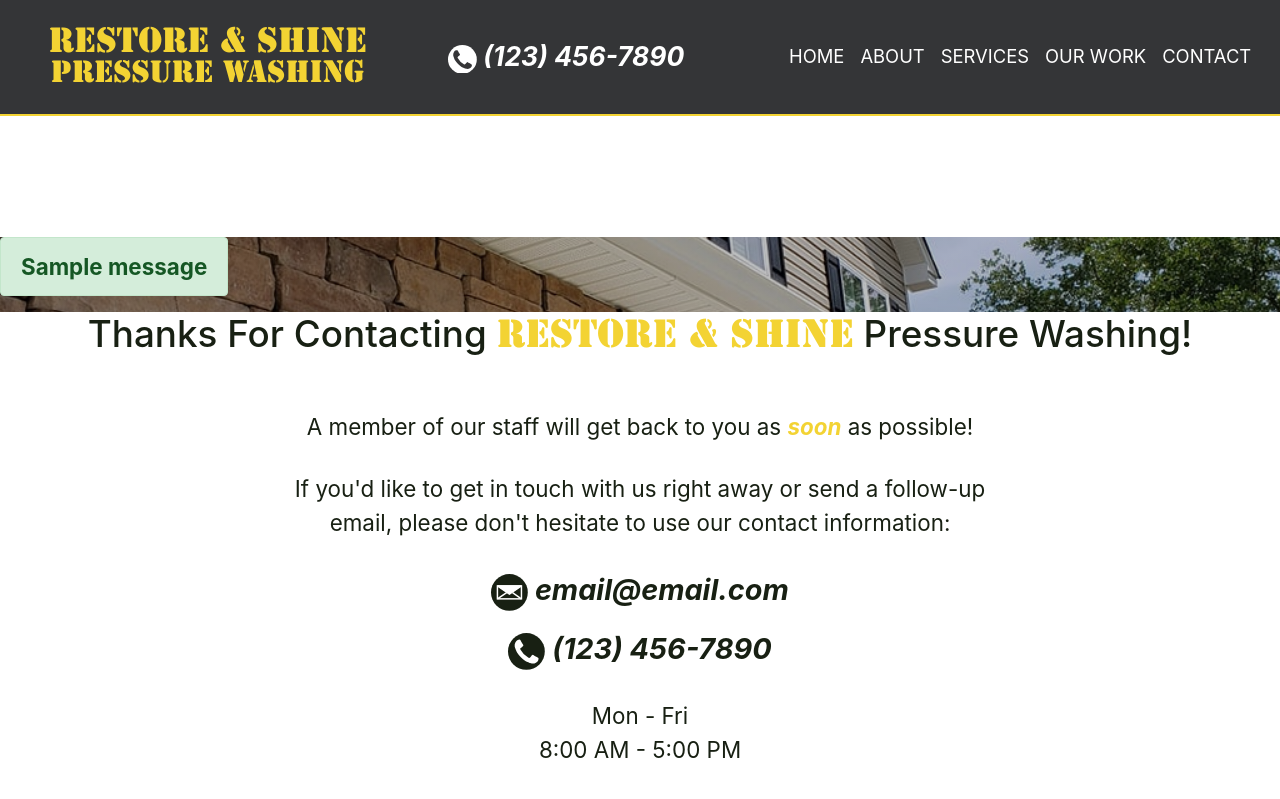
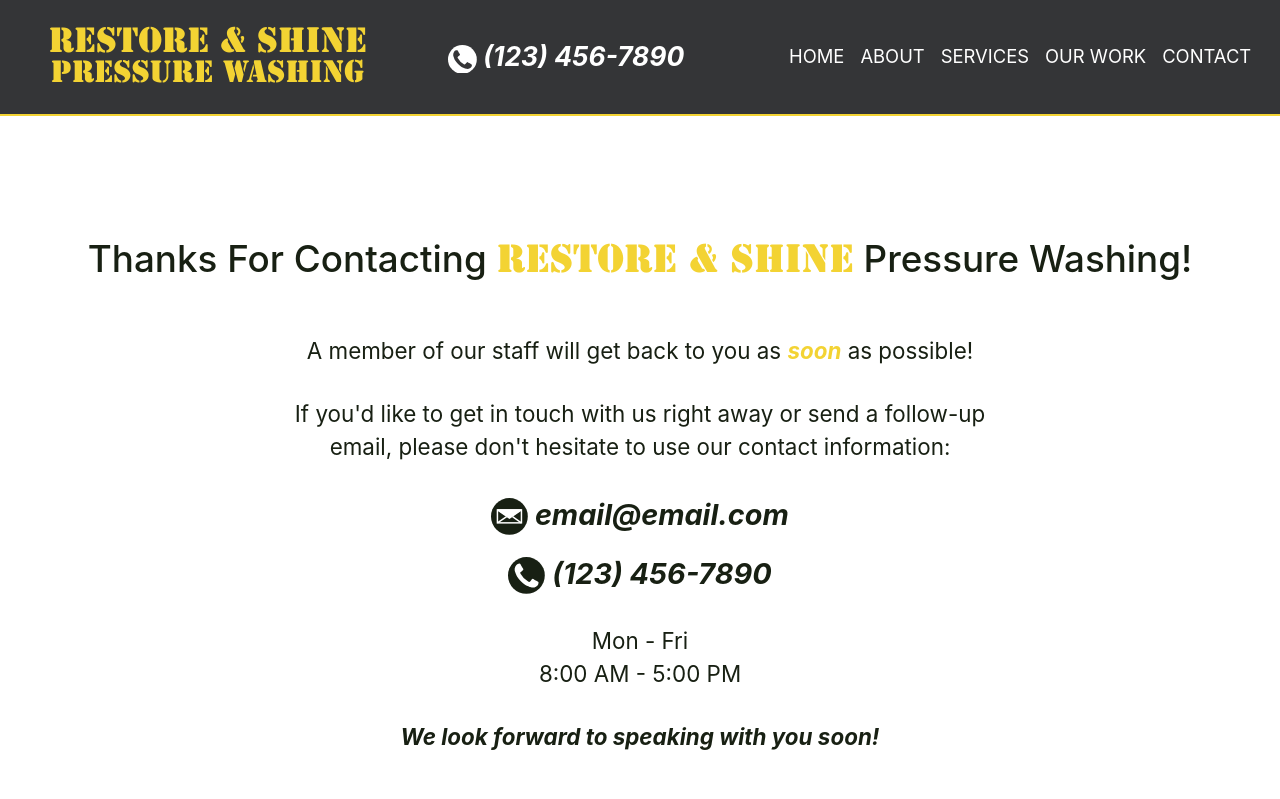
Before and after one commit to matthigg/RnS, a Django app: page /thanks/ in a window 1280 px wide. Shown: the top 799 px of the page. Run offline with Django 3.2, Linux system fonts and the light colour scheme; tables that the repository leaves empty hold one stand-in row (values such as "Sample post"); one stand-in notice (Sample message) is shown; parts of the project's set-up code (start-up, migrations or seed data) failed here and were passed over; some libraries are stand-ins or nearby versions.

Commit message:
Update thanks.html message

```diff
--- a/templates/thanks.html
+++ b/templates/thanks.html
@@ -10,15 +10,10 @@
     <!-- Navbar Spacer -->
     <div class="navbar-spacer"></div>
 
-    {% if messages %}
-      {% for message in messages %}
-        <div class="alert {% if message.tags %}alert-{{ message.tags }}{% endif %}" role="alert">{{ message }}</div>
-      {% endfor %}
-    {% endif %}
-
     <!-- Thanks Headline -->
     <section class="row thanks-headline">
-        <h1>Thanks For Contacting
+      <h1>
+        Thanks For Contacting
         <span class="h1-brand-font">RESTORE & SHINE</span>
         Pressure Washing!
       </h1>
```
